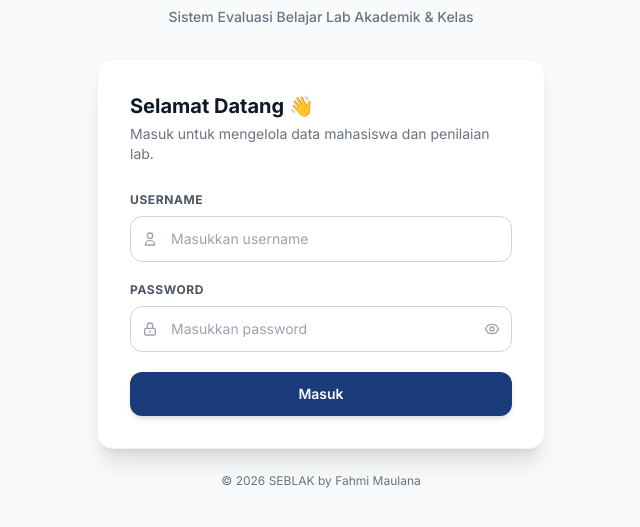
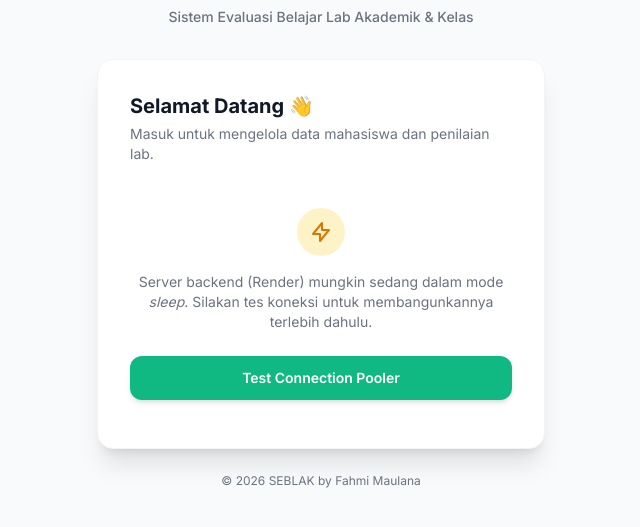
Before and after one commit to fhmmla/seblak, a Flask app: page /login in a window 1280 px wide. Shown: the part 194-721 px from the top of the page, without its empty margins (319-959 px from the left). Run offline with Flask 3, Linux system fonts and the light colour scheme; some libraries are stand-ins or nearby versions.

Commit message:
Convert auto wakeup to manual Test Connection button

```diff
--- a/templates/login.html
+++ b/templates/login.html
@@ -23,84 +23,67 @@
       <h2 class="text-xl font-bold text-gray-900 mb-1">Selamat Datang 👋</h2>
       <p class="text-gray-500 text-sm mb-7">Masuk untuk mengelola data mahasiswa dan penilaian lab.</p>
 
-      <form id="login-form" novalidate class="space-y-5">
+      <form id="login-form" novalidate>
 
+        <!-- Connection Test Container -->
+        <div id="connection-test-container" class="text-center py-4">
+          <div class="mb-4 inline-flex items-center justify-center w-12 h-12 rounded-full bg-amber-100 text-amber-600">
+            <svg class="w-6 h-6" fill="none" stroke="currentColor" viewBox="0 0 24 24"><path stroke-linecap="round" stroke-linejoin="round" stroke-width="2" d="M13 10V3L4 14h7v7l9-11h-7z"></path></svg>
+          </div>
+          <p class="text-sm text-gray-500 mb-6">Server backend (Render) mungkin sedang dalam mode <i>sleep</i>. Silakan tes koneksi untuk membangunkannya terlebih dahulu.</p>
+          <button type="button" id="btn-test-conn"
+                  class="w-full flex items-center justify-center gap-2 py-3 px-6 rounded-xl bg-emerald-500 hover:bg-emerald-600 text-white font-semibold text-sm shadow-md transition-all duration-200">
+            <span id="btn-test-text">Test Connection Pooler</span>
+            <div id="btn-test-spinner" class="hidden spinner !w-4 !h-4 border-2"></div>
+          </button>
+          <div id="test-error" class="hidden mt-3 text-red-500 text-xs font-medium bg-red-50 p-2 rounded border border-red-100">
+            Koneksi gagal/timeout. Jangan panik, silakan klik tombol lagi (Render butuh ~50 detik untuk bangun).
+          </div>
+        </div>
+
+        <!-- Login Fields (Hidden by default) -->
+        <div id="login-fields" class="hidden space-y-5">
           <!-- Username -->
           <div>
-          <label for="username" class="block text-xs font-bold text-gray-600 uppercase tracking-wider mb-2">
-            Username
-          </label>
+            <label for="username" class="block text-xs font-bold text-gray-600 uppercase tracking-wider mb-2">Username</label>
             <div class="relative">
               <div class="absolute inset-y-0 left-3 flex items-center pointer-events-none text-gray-400">
-              <svg class="w-4 h-4" fill="none" stroke="currentColor" viewBox="0 0 24 24">
-                <path stroke-linecap="round" stroke-linejoin="round" stroke-width="2"
-                  d="M16 7a4 4 0 11-8 0 4 4 0 018 0zM12 14a7 7 0 00-7 7h14a7 7 0 00-7-7z"/>
-              </svg>
+                <svg class="w-4 h-4" fill="none" stroke="currentColor" viewBox="0 0 24 24"><path stroke-linecap="round" stroke-linejoin="round" stroke-width="2" d="M16 7a4 4 0 11-8 0 4 4 0 018 0zM12 14a7 7 0 00-7 7h14a7 7 0 00-7-7z"/></svg>
               </div>
-            <input
-              type="text" id="username" name="username"
-              placeholder="Masukkan username"
-              autocomplete="username"
-              class="w-full pl-10 pr-4 py-3 bg-white border border-gray-300 rounded-xl text-gray-900 placeholder-gray-400 text-sm
-                     focus:outline-none focus:ring-2 focus:ring-persib-500 focus:border-persib-500 transition-all duration-200"
-            />
+              <input type="text" id="username" name="username" placeholder="Masukkan username" autocomplete="username"
+                     class="w-full pl-10 pr-4 py-3 bg-white border border-gray-300 rounded-xl text-gray-900 placeholder-gray-400 text-sm focus:outline-none focus:ring-2 focus:ring-persib-500 focus:border-persib-500 transition-all duration-200" />
             </div>
           </div>
 
           <!-- Password -->
           <div>
-          <label for="password" class="block text-xs font-bold text-gray-600 uppercase tracking-wider mb-2">
-            Password
-          </label>
+            <label for="password" class="block text-xs font-bold text-gray-600 uppercase tracking-wider mb-2">Password</label>
             <div class="relative">
               <div class="absolute inset-y-0 left-3 flex items-center pointer-events-none text-gray-400">
-              <svg class="w-4 h-4" fill="none" stroke="currentColor" viewBox="0 0 24 24">
-                <path stroke-linecap="round" stroke-linejoin="round" stroke-width="2"
-                  d="M12 15v2m-6 4h12a2 2 0 002-2v-6a2 2 0 00-2-2H6a2 2 0 00-2 2v6a2 2 0 002 2zm10-10V7a4 4 0 00-8 0v4h8z"/>
-              </svg>
+                <svg class="w-4 h-4" fill="none" stroke="currentColor" viewBox="0 0 24 24"><path stroke-linecap="round" stroke-linejoin="round" stroke-width="2" d="M12 15v2m-6 4h12a2 2 0 002-2v-6a2 2 0 00-2-2H6a2 2 0 00-2 2v6a2 2 0 002 2zm10-10V7a4 4 0 00-8 0v4h8z"/></svg>
               </div>
-            <input
-              type="password" id="password" name="password"
-              placeholder="Masukkan password"
-              autocomplete="current-password"
-              class="w-full pl-10 pr-12 py-3 bg-white border border-gray-300 rounded-xl text-gray-900 placeholder-gray-400 text-sm
-                     focus:outline-none focus:ring-2 focus:ring-persib-500 focus:border-persib-500 transition-all duration-200"
-            />
-            <button type="button" id="toggle-password"
-                    class="absolute inset-y-0 right-3 flex items-center text-gray-400 hover:text-gray-600 transition">
-              <!-- Eye icon -->
-              <svg id="eye-show" class="w-4 h-4" fill="none" stroke="currentColor" viewBox="0 0 24 24">
-                <path stroke-linecap="round" stroke-linejoin="round" stroke-width="2"
-                  d="M15 12a3 3 0 11-6 0 3 3 0 016 0zM2.458 12C3.732 7.943 7.523 5 12 5c4.477 0 8.268 2.943 9.542 7-1.274 4.057-5.065 7-9.542 7-4.477 0-8.268-2.943-9.542-7z"/>
-              </svg>
-              <svg id="eye-hide" class="w-4 h-4 hidden" fill="none" stroke="currentColor" viewBox="0 0 24 24">
-                <path stroke-linecap="round" stroke-linejoin="round" stroke-width="2"
-                  d="M13.875 18.825A10.05 10.05 0 0112 19c-4.478 0-8.268-2.943-9.543-7a9.97 9.97 0 011.563-3.029m5.858.908a3 3 0 114.243 4.243M9.878 9.878l4.242 4.242M9.88 9.88l-3.29-3.29m7.532 7.532l3.29 3.29M3 3l3.59 3.59m0 0A9.953 9.953 0 0112 5c4.478 0 8.268 2.943 9.543 7a10.025 10.025 0 01-4.132 5.411m0 0L21 21"/>
-              </svg>
+              <input type="password" id="password" name="password" placeholder="Masukkan password" autocomplete="current-password"
+                     class="w-full pl-10 pr-12 py-3 bg-white border border-gray-300 rounded-xl text-gray-900 placeholder-gray-400 text-sm focus:outline-none focus:ring-2 focus:ring-persib-500 focus:border-persib-500 transition-all duration-200" />
+              <button type="button" id="toggle-password" class="absolute inset-y-0 right-3 flex items-center text-gray-400 hover:text-gray-600 transition">
+                <svg id="eye-show" class="w-4 h-4" fill="none" stroke="currentColor" viewBox="0 0 24 24"><path stroke-linecap="round" stroke-linejoin="round" stroke-width="2" d="M15 12a3 3 0 11-6 0 3 3 0 016 0zM2.458 12C3.732 7.943 7.523 5 12 5c4.477 0 8.268 2.943 9.542 7-1.274 4.057-5.065 7-9.542 7-4.477 0-8.268-2.943-9.542-7z"/></svg>
+                <svg id="eye-hide" class="w-4 h-4 hidden" fill="none" stroke="currentColor" viewBox="0 0 24 24"><path stroke-linecap="round" stroke-linejoin="round" stroke-width="2" d="M13.875 18.825A10.05 10.05 0 0112 19c-4.478 0-8.268-2.943-9.543-7a9.97 9.97 0 011.563-3.029m5.858.908a3 3 0 114.243 4.243M9.878 9.878l4.242 4.242M9.88 9.88l-3.29-3.29m7.532 7.532l3.29 3.29M3 3l3.59 3.59m0 0A9.953 9.953 0 0112 5c4.478 0 8.268 2.943 9.543 7a10.025 10.025 0 01-4.132 5.411m0 0L21 21"/></svg>
               </button>
             </div>
           </div>
 
           <!-- Error message -->
-        <div id="login-error"
-             class="hidden flex items-center gap-2 p-3 rounded-xl bg-red-50 border border-red-200 text-red-600 text-sm">
-          <svg class="w-4 h-4 shrink-0" fill="none" stroke="currentColor" viewBox="0 0 24 24">
-            <path stroke-linecap="round" stroke-linejoin="round" stroke-width="2"
-              d="M12 8v4m0 4h.01M21 12a9 9 0 11-18 0 9 9 0 0118 0z"/>
-          </svg>
+          <div id="login-error" class="hidden flex items-center gap-2 p-3 rounded-xl bg-red-50 border border-red-200 text-red-600 text-sm">
+            <svg class="w-4 h-4 shrink-0" fill="none" stroke="currentColor" viewBox="0 0 24 24"><path stroke-linecap="round" stroke-linejoin="round" stroke-width="2" d="M12 8v4m0 4h.01M21 12a9 9 0 11-18 0 9 9 0 0118 0z"/></svg>
             <span id="login-error-msg">Terjadi kesalahan.</span>
           </div>
 
           <!-- Submit -->
           <button type="submit" id="btn-login"
-                class="w-full flex items-center justify-center gap-2 py-3 px-6 rounded-xl
-                       bg-persib-500 hover:bg-persib-600 text-white font-semibold text-sm shadow-md
-                       hover:shadow-lg hover:-translate-y-0.5 active:translate-y-0
-                       transition-all duration-200 focus:outline-none focus:ring-2 focus:ring-persib-500">
+                  class="w-full flex items-center justify-center gap-2 py-3 px-6 rounded-xl bg-persib-500 hover:bg-persib-600 text-white font-semibold text-sm shadow-md hover:shadow-lg hover:-translate-y-0.5 active:translate-y-0 transition-all duration-200 focus:outline-none focus:ring-2 focus:ring-persib-500">
             <span id="btn-login-text">Masuk</span>
             <div id="btn-login-spinner" class="hidden spinner !w-4 !h-4 border-2"></div>
           </button>
-
+        </div>
       </form>
     </div>
 
@@ -142,24 +125,39 @@
     }
   });
 
-  // Waking up Render API server (Cold Start handling)
-  async function wakeUpServer() {
-    setLoading(true);
-    btnText.textContent = "Membangunkan Server (max 50s)...";
+  // Connection Test Logic
+  const testContainer = document.getElementById("connection-test-container");
+  const loginFields   = document.getElementById("login-fields");
+  const btnTest       = document.getElementById("btn-test-conn");
+  const btnTestText   = document.getElementById("btn-test-text");
+  const btnTestSpin   = document.getElementById("btn-test-spinner");
+  const testError     = document.getElementById("test-error");
+
+  btnTest.addEventListener("click", async () => {
+    btnTest.disabled = true;
+    btnTestText.textContent = "Menghubungkan API...";
+    btnTestSpin.classList.remove("hidden");
+    testError.classList.add("hidden");
 
     try {
-      // Ping the server to wake it up
-      await fetch("/api/ping");
+      // Vercel limits python execution to 10s. If Render is asleep, this might throw 504.
+      const res = await fetch("/api/ping");
+      if (res.ok || res.status === 401 || res.status === 404) {
+        // If we get any HTTP response, it means the server is awake!
+        showToast("Koneksi API berhasil!", "success");
+        testContainer.classList.add("hidden");
+        loginFields.classList.remove("hidden");
+      } else {
+        throw new Error("Bad response");
+      }
     } catch (e) {
       console.log("Ping error:", e);
-    } finally {
-      setLoading(false);
-      btnText.textContent = "Masuk";
+      testError.classList.remove("hidden");
+      btnTest.disabled = false;
+      btnTestText.textContent = "Coba Lagi (Test Connection)";
+      btnTestSpin.classList.add("hidden");
     }
-  }
-
-  // Trigger wake up on load
-  wakeUpServer();
+  });
 
   function setLoading(loading) {
     btnText.textContent = loading ? "Masuk..." : "Masuk";
```
Lines whose indentation alone changed are shown as unchanged.
